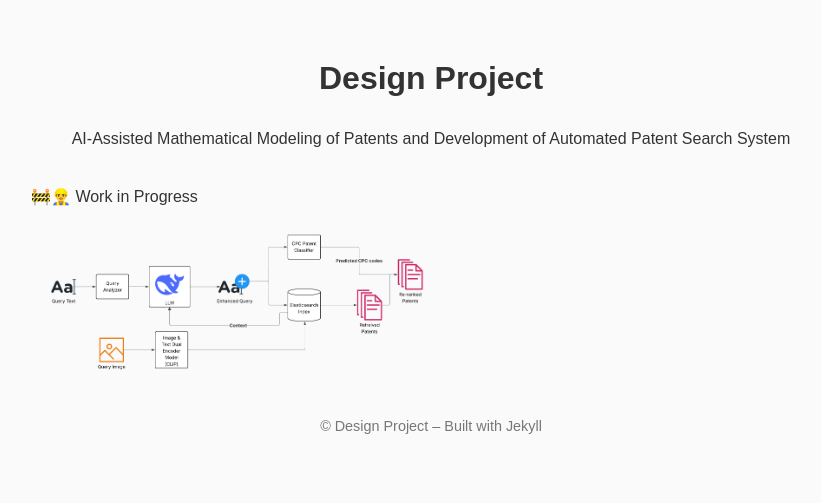
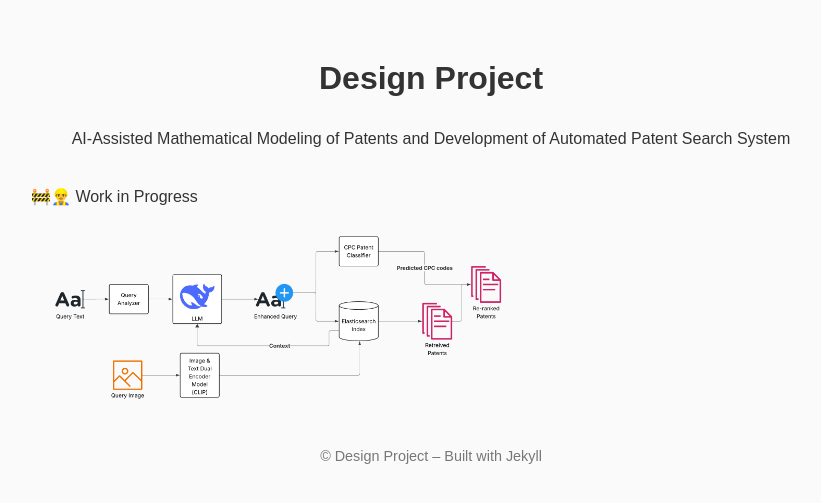
Before and after one commit to edtaskin/design-project-website, a Jekyll site: the page built from index.md, in a window 1280 px wide. Shown: the top 503 px of the page, without its empty margins (209-1030 px from the left). Built offline with Jekyll 4.4.1, drawn with Linux system fonts in a browser that asks for light colours.

Commit message:
Update theme

```diff
--- a/_config.yml
+++ b/_config.yml
@@ -1,3 +1,3 @@
 title: Design Project
 description: AI-Assisted Mathematical Modeling of Patents and Development of Automated Patent Search System
-theme:  jekyll-theme-slate
+theme:  jekyll-theme-minimal
--- a/index.md
+++ b/index.md
@@ -5,4 +5,4 @@ title: Home
 
 🚧👷‍♂️ Work in Progress
 
-<img src="assets/system-overview.png" alt="System Diagram" style="width: 400px;">
+<img src="assets/system-overview.png" alt="System Diagram" style="width: 60%;">
```
